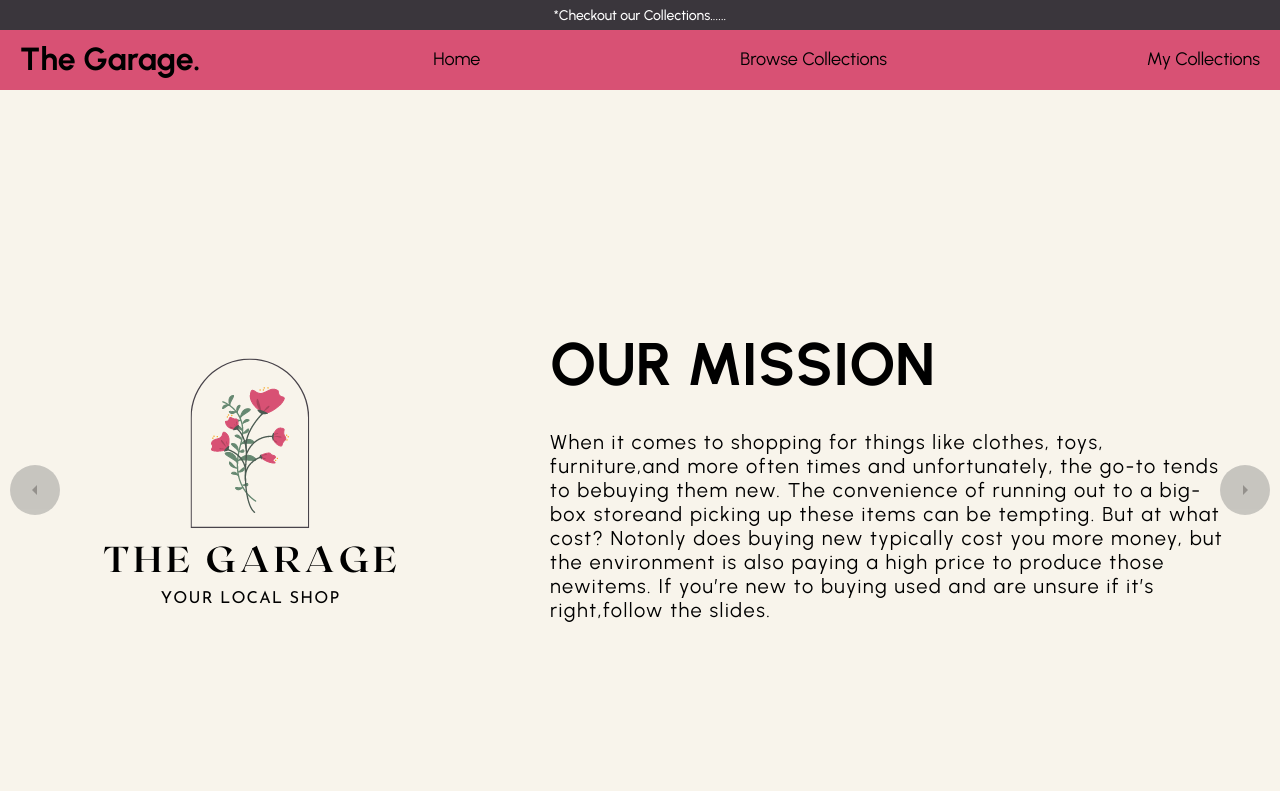
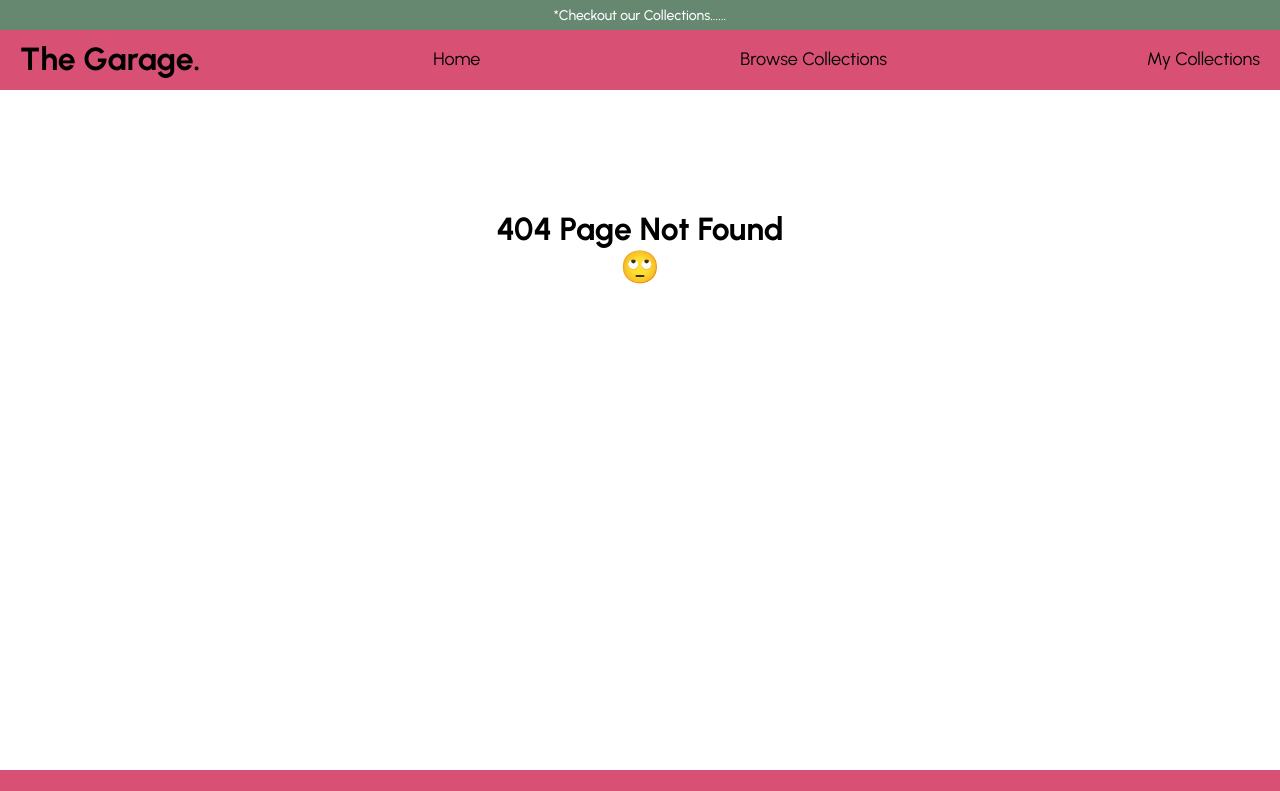
Before and after one commit to virtualgarage33333/virtual-garage, a React (Create React App) app in the folder client/: page /orderHistory in a window 1280 px wide. Shown: the top 791 px of the page. Built offline with nearby package versions, Linux system fonts and the light colour scheme.

Commit message:
routes work

```diff
--- a/client/package.json
+++ b/client/package.json
@@ -14,6 +14,7 @@
     "jwt-decode": "^2.2.0",
     "react": "^17.0.2",
     "react-dom": "^17.0.2",
+    "react-responsive": "^9.0.0-beta.4",
     "react-router-dom": "^5.1.2",
     "react-scripts": "4.0.3",
     "styled-components": "^5.3.3",
--- a/client/src/App.js
+++ b/client/src/App.js
@@ -1,16 +1,39 @@
 import React, { useState } from 'react';
 // import { useMutation } from './utils/mutations';
-
+import { BrowserRouter as Router, Route, Switch } from "react-router-dom";
+import {
+  ApolloClient,
+  InMemoryCache,
+  ApolloProvider,
+  createHttpLink,
+} from '@apollo/client';
 import Home from "./pages/Home.jsx";
 import Footer from "./components/Footer.jsx";
-import ProductList from "./pages/ProductList";
+//import ProductList from "./pages/ProductList";
 import Navbar from "./components/Navbar.jsx";
 import Announcement from "./components/Announcement";
+import { StoreProvider } from "./utils/GlobalState";
+import SignupForm from "./components/SignupForm.jsx";
+import Success from "./pages/Success";
+import NoMatch from "./pages/NoMatch";
+
 // import Cart from "./pages/Cart";
 //import AddItem from "./components/AddItem";
 // import { BrowserRouter as Router, Route, Switch } from 'react-router-dom';
 
+const client = new ApolloClient({
 
+  request: (operation) => {
+    const token = localStorage.getItem('id_token')
+    operation.setContext({
+      headers: {
+        authorization: token ? `Bearer ${token}` : ''
+      }
+    })
+  },
+  uri: '/graphql',
+  cache: new InMemoryCache(),
+});
 
 const App = () => {
   const [pages] = useState([
@@ -22,17 +45,34 @@ const App = () => {
   const [currentPage, setCurrentPage] = useState(pages[0]);
   return (
 
+
+    <ApolloProvider client={client}>
+      <Router>
         <div>
+          <StoreProvider>
             <Announcement />
             <Navbar
               pages={pages}
               setCurrentPage={setCurrentPage}
               currentPage={currentPage}
             ></Navbar>
-    {currentPage.name === 'Home' && <Home />}
-    {currentPage.name === 'Browse Collections' && <ProductList />}
+            <Switch>
+            <Route exact path="/" component={Home} />
+              {/* <Route exact path="/login" component={Login} /> */}
+              <Route exact path="/signup" component={SignupForm} />
+              <Route exact path="/success" component={Success} />
+              {/* <Route exact path="/orderHistory" component={OrderHistory} /> */}
+              {/* <Route exact path="/products/:id" component={Detail} /> */}
+              <Route component={NoMatch} />
+            </Switch>
+            {/* {currentPage.name === 'Home' && <Home />}
+            {currentPage.name === 'Browse Collections' && <ProductList />} */}
             <Footer />
+          </StoreProvider>
         </div>
+      </Router>
+    </ApolloProvider>
+
 
   );
 };
--- a/client/src/components/Navbar.jsx
+++ b/client/src/components/Navbar.jsx
@@ -2,6 +2,7 @@ import React from "react";
 import { useMediaQuery } from 'react-responsive';
 import Burger from './Burger.js';
 import styled from "styled-components";
+
 
 
 const Container = styled.div`
--- a/client/src/components/SignupForm.js
+++ b/client/src/components/SignupForm.jsx
@@ -1,4 +1,4 @@
-/*import React, { useState } from 'react';
+import React, { useState } from 'react';
 import { Form, Button, Alert } from 'react-bootstrap';
 
 import { createUser } from '../utils/API';
@@ -106,4 +106,4 @@ const SignupForm = () => {
   );
 };
 
-export default SignupForm;*/
+export default SignupForm;
--- /dev/null
+++ b/client/src/pages/NoMatch.jsx
@@ -0,0 +1,19 @@
+import React from "react";
+import Jumbotron from "../components/Jumbotron";
+
+const NoMatch = () => {
+  return (
+    <div>
+      <Jumbotron>
+        <h1>404 Page Not Found</h1>
+        <h1>
+          <span role="img" aria-label="Face With Rolling Eyes Emoji">
+            🙄
+          </span>
+        </h1>
+      </Jumbotron>
+    </div>
+  );
+};
+
+export default NoMatch;
--- /dev/null
+++ b/client/src/utils/GlobalState.js
@@ -0,0 +1,23 @@
+import React, { createContext, useContext } from "react";
+import { useProductReducer } from './reducers'
+
+const StoreContext = createContext();
+const { Provider } = StoreContext;
+
+const StoreProvider = ({ value = [], ...props }) => {
+  const [state, dispatch] = useProductReducer({
+    products: [],
+    cart: [],
+    cartOpen: false,
+    categories: [],
+    currentCategory: '',
+  });
+
+  return <Provider value={[state, dispatch]} {...props} />;
+};
+
+const useStoreContext = () => {
+  return useContext(StoreContext);
+};
+
+export { StoreProvider, useStoreContext };
--- /dev/null
+++ b/client/src/utils/actions.js
@@ -0,0 +1,11 @@
+export const UPDATE_PRODUCTS = "UPDATE_PRODUCTS";
+
+export const ADD_TO_CART = "ADD_TO_CART";
+export const ADD_MULTIPLE_TO_CART = "ADD_MULTIPLE_TO_CART";
+export const REMOVE_FROM_CART = "REMOVE_FROM_CART";
+export const CLEAR_CART = "CLEAR_CART";
+export const UPDATE_CART_QUANTITY = "UPDATE_CART_QUANTITY";
+export const TOGGLE_CART = "TOGGLE_CART";
+
+export const UPDATE_CATEGORIES = "UPDATE_CATEGORIES";
+export const UPDATE_CURRENT_CATEGORY = "UPDATE_CURRENT_CATEGORY";
--- /dev/null
+++ b/client/src/utils/helpers.js
@@ -0,0 +1,56 @@
+export function pluralize(name, count) {
+  if (count === 1) {
+    return name;
+  }
+  return name + 's';
+}
+
+export function idbPromise(storeName, method, object) {
+  return new Promise((resolve, reject) => {
+    const request = window.indexedDB.open('shop-shop', 1);
+    let db, tx, store;
+    request.onupgradeneeded = function(e) {
+      const db = request.result;
+      db.createObjectStore('products', { keyPath: '_id' });
+      db.createObjectStore('categories', { keyPath: '_id' });
+      db.createObjectStore('cart', { keyPath: '_id' });
+    };
+
+    request.onerror = function(e) {
+      console.log('There was an error');
+    };
+
+    request.onsuccess = function(e) {
+      db = request.result;
+      tx = db.transaction(storeName, 'readwrite');
+      store = tx.objectStore(storeName);
+
+      db.onerror = function(e) {
+        console.log('error', e);
+      };
+
+      switch (method) {
+        case 'put':
+          store.put(object);
+          resolve(object);
+          break;
+        case 'get':
+          const all = store.getAll();
+          all.onsuccess = function() {
+            resolve(all.result);
+          };
+          break;
+        case 'delete':
+          store.delete(object._id);
+          break;
+        default:
+          console.log('No valid method');
+          break;
+      }
+
+      tx.oncomplete = function() {
+        db.close();
+      };
+    };
+  });
+}
--- a/client/src/utils/mutations.js
+++ b/client/src/utils/mutations.js
@@ -15,8 +15,8 @@ export const LOGIN_USER = gql`
 
 //create new user and generate token
 export const ADD_USER = gql`
-    mutation addUser($username: String!, $email: String!, $password: String!, city: String!) {
-        addUser(username: $username, email: $email, $password: password, city: $city) {
+    mutation addUser($username: String!, $email: String!, $password: String!, $city: String!) {
+        addUser(username: $username, email: $email, password: $password, city: $city) {
             token
             user {
                 _id
--- /dev/null
+++ b/client/src/utils/reducers.js
@@ -0,0 +1,90 @@
+import { useReducer } from "react";
+import {
+  UPDATE_PRODUCTS,
+  ADD_TO_CART,
+  UPDATE_CART_QUANTITY,
+  REMOVE_FROM_CART,
+  ADD_MULTIPLE_TO_CART,
+  UPDATE_CATEGORIES,
+  UPDATE_CURRENT_CATEGORY,
+  CLEAR_CART,
+  TOGGLE_CART
+} from "./actions";
+
+export const reducer = (state, action) => {
+  switch (action.type) {
+    case UPDATE_PRODUCTS:
+      return {
+        ...state,
+        products: [...action.products],
+      };
+
+    case ADD_TO_CART:
+      return {
+        ...state,
+        cartOpen: true,
+        cart: [...state.cart, action.product],
+      };
+
+    case ADD_MULTIPLE_TO_CART:
+      return {
+        ...state,
+        cart: [...state.cart, ...action.products],
+      };
+
+    case UPDATE_CART_QUANTITY:
+      return {
+        ...state,
+        cartOpen: true,
+        cart: state.cart.map(product => {
+          if (action._id === product._id) {
+            product.purchaseQuantity = action.purchaseQuantity
+          }
+          return product
+        })
+      };
+
+    case REMOVE_FROM_CART:
+      let newState = state.cart.filter(product => {
+        return product._id !== action._id;
+      });
+
+      return {
+        ...state,
+        cartOpen: newState.length > 0,
+        cart: newState
+      };
+
+    case CLEAR_CART:
+      return {
+        ...state,
+        cartOpen: false,
+        cart: []
+      };
+
+    case TOGGLE_CART:
+      return {
+        ...state,
+        cartOpen: !state.cartOpen
+      };
+
+    case UPDATE_CATEGORIES:
+      return {
+        ...state,
+        categories: [...action.categories],
+      };
+
+    case UPDATE_CURRENT_CATEGORY:
+      return {
+        ...state,
+        currentCategory: action.currentCategory
+      }
+
+    default:
+      return state;
+  }
+};
+
+export function useProductReducer(initialState) {
+  return useReducer(reducer, initialState)
+}
--- a/package.json
+++ b/package.json
@@ -24,7 +24,7 @@
     "concurrently": "^6.4.0"
   },
   "dependencies": {
-    "components": "^0.1.0"
-
+    "components": "^0.1.0",
+    "react-bootstrap": "^2.0.2"
   }
 }
```
Also changed, not shown: client/src/pages/Success.jsx (+7 -4 lines), 2 other files (tests, documents, lock files or other folders). Lines whose indentation alone changed are shown as unchanged.
